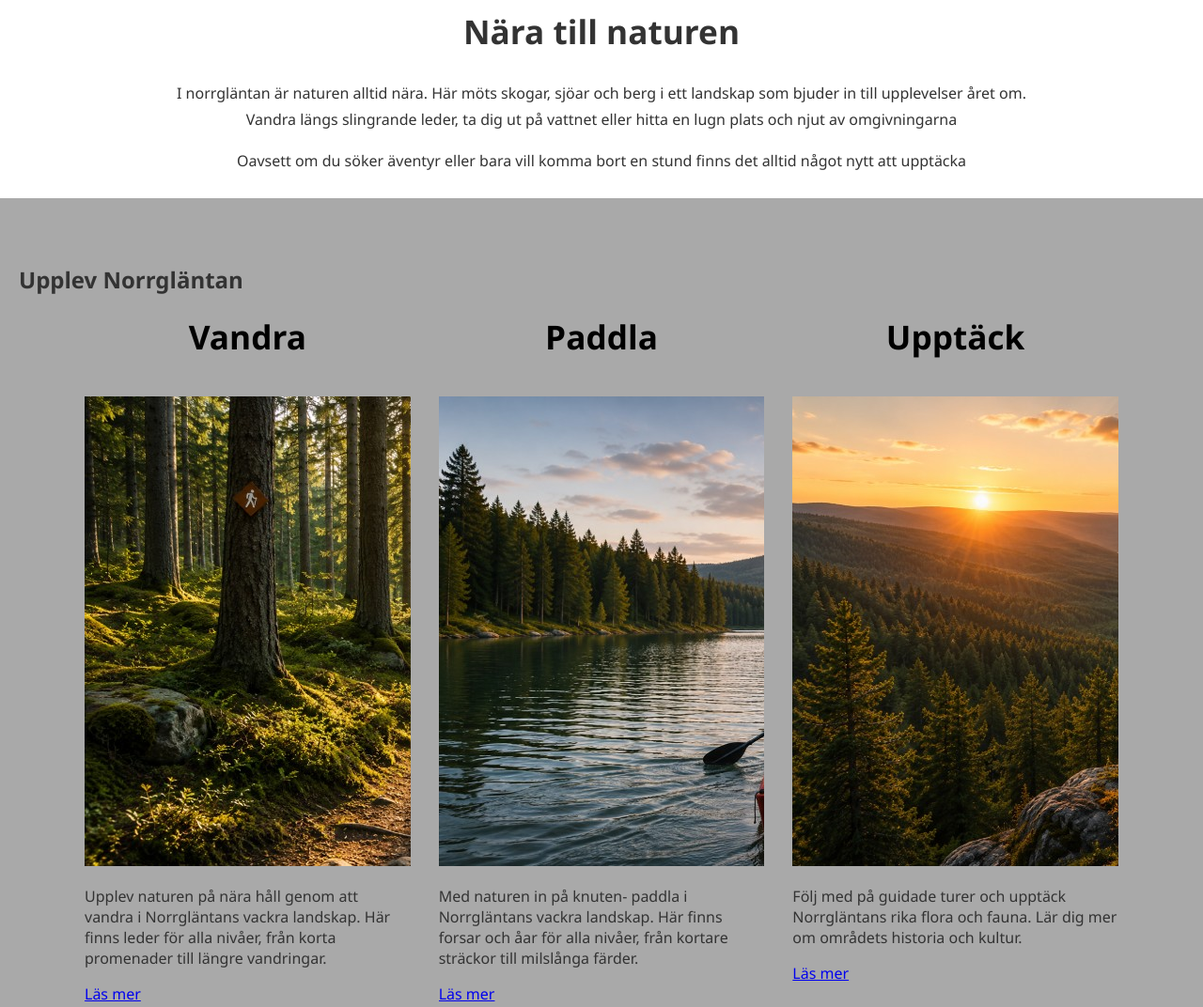
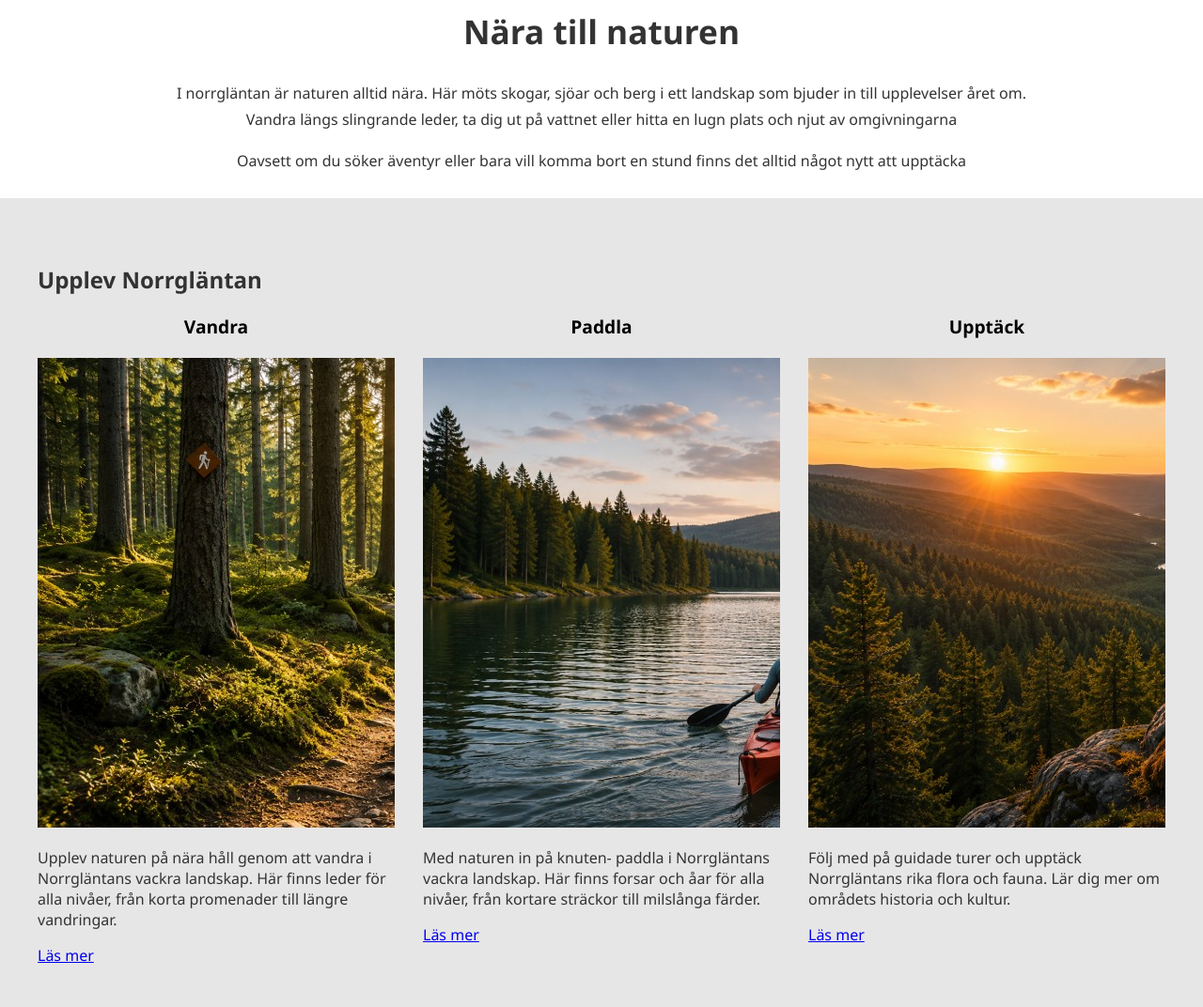
Before and after one commit to joer1807/ddt24g_johanna_eriksson, a plain HTML site: page index.html in a window 1280 px wide. Shown: the part 466-1538 px from the top of the page at 94% size. Drawn offline with Linux system fonts and the light colour scheme.

Commit message:
puffarna grid

```diff
--- a/style.css
+++ b/style.css
@@ -119,22 +119,23 @@ margin-bottom: 20px;
 }     /*här slutar nature section under bilden*/
 
 .puff-section {     /*grundinställning: nu börjar puff sectionerna i boxarna*/
-background-color: darkgray;
-padding: 50px 20px;
+background-color: rgb(231, 230, 230);
+padding: 50px 40px;
 box-sizing: border-box;
+
 }
-.puff-section h3 {   /*inställing för h2*/
+.puff-section h3 {   /*inställing för h3*/
 text-align:center;
-font-size: 2.2rem;
+font-size: 1.2rem;
 color: black;
 margin-top: 0;
-margin-bottom: 40px;
+margin-bottom: 20px;
 }
 .puff-grid {     /*inställing för själva puffarna*/
 display: grid;
 grid-template-colum: 1fr    /*på mobilen blir det 1fr nu,en kolumn*/
 gap: 30px;
-max-width: 1100px;
+max-width: 100%;
 margin: 0 auto;
 }
 
```
